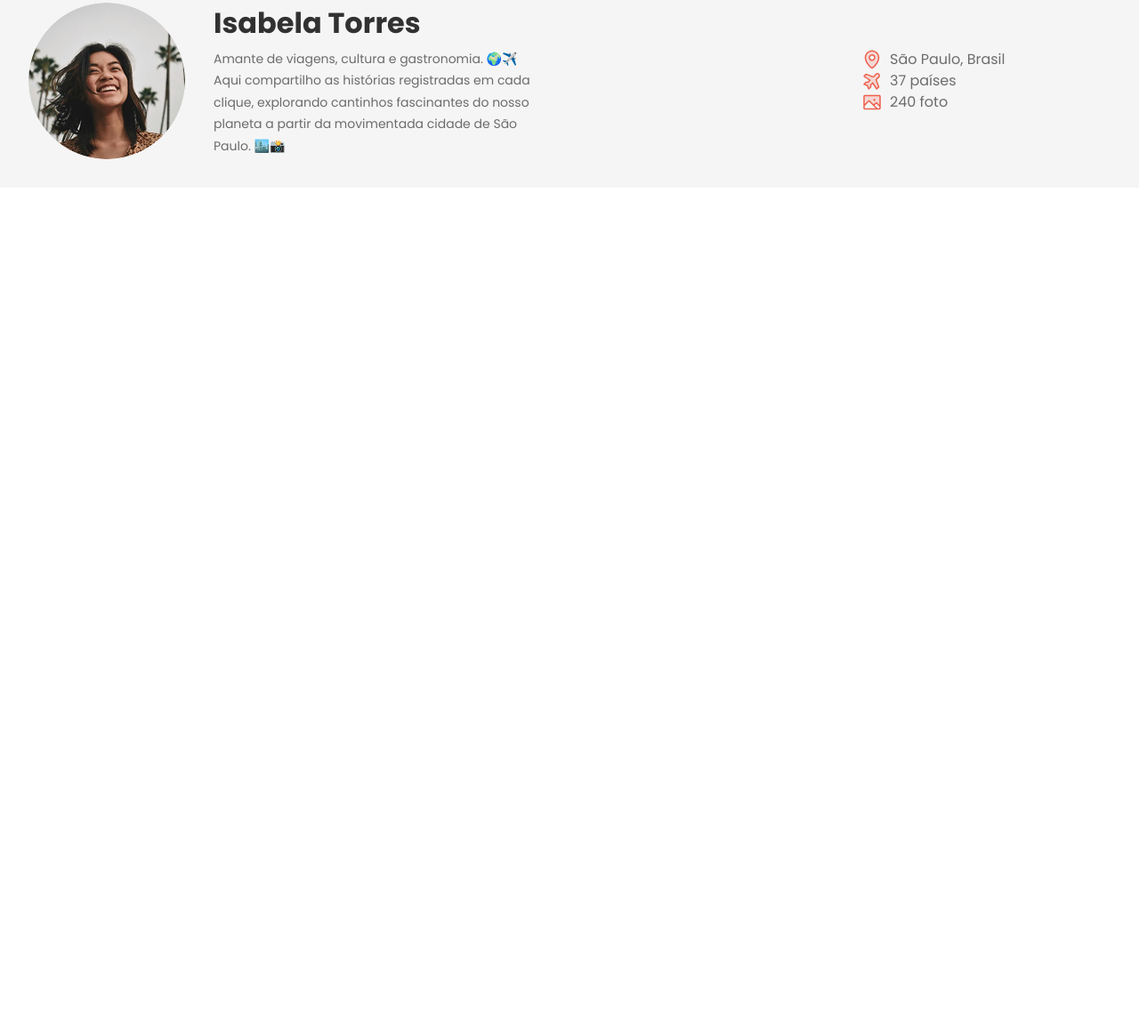
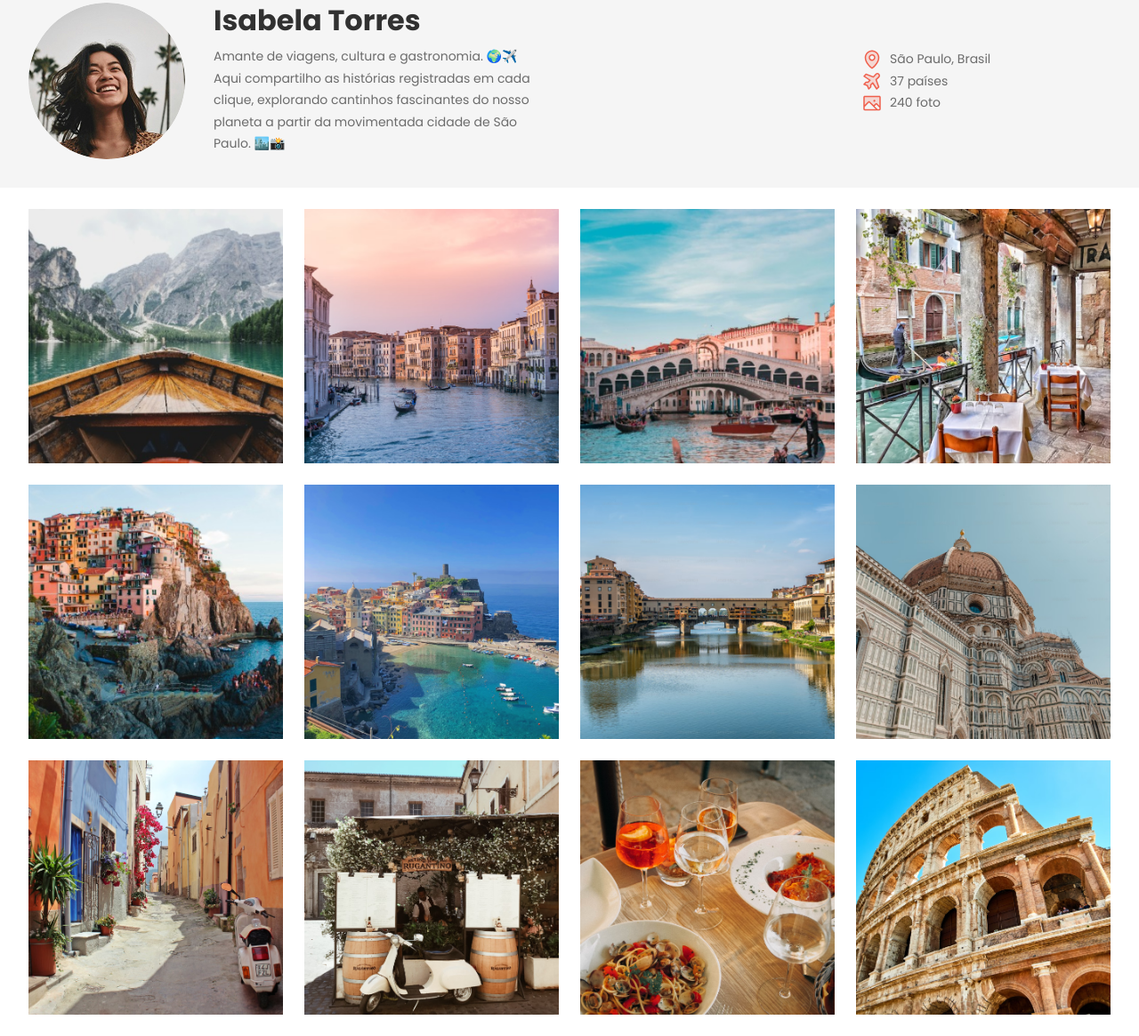
Before and after one commit to Jose-h-neto/projeto-travelgram, a plain HTML site: page index.html in a window 1280 px wide. Shown: the part 125-1290 px from the top of the page at 89% size. Before the commit the page ends 800 px from the top, so only its background shows below. Drawn offline with Linux system fonts and the light colour scheme.

Commit message:
main gallery

```diff
--- a/index.html
+++ b/index.html
@@ -15,7 +15,7 @@
 
 <body>
     <div class="bg-surface-color">
-        <nav>
+        <nav class="container">
             <a href="#" id="logo">
                 <img src="assets/Logo.svg" alt="Logomarca">
             </a>
@@ -71,7 +71,24 @@
                 </div>
             </div>
         </header>
+
+
     </div>
+
+    <main class="container">
+        <img src="assets/images/Image 01.png" alt="...">
+        <img src="assets/images/Image 02.png" alt="...">
+        <img src="assets/images/Image 03.png" alt="...">
+        <img src="assets/images/Image 04.png" alt="...">
+        <img src="assets/images/Image 05.png" alt="...">
+        <img src="assets/images/Image 06.png" alt="...">
+        <img src="assets/images/Image 07.png" alt="...">
+        <img src="assets/images/Image 08.png" alt="...">
+        <img src="assets/images/Image 09.png" alt="...">
+        <img src="assets/images/Image 10.png" alt="...">
+        <img src="assets/images/Image 11.png" alt="...">
+        <img src="assets/images/Image 12.png" alt="...">
+    </main>
 </body>
 
 </html>
--- a/styles/header.css
+++ b/styles/header.css
@@ -1,5 +1,7 @@
 header {
     padding-block: 32px;
+
+    font: var(--text-md);
 }
 
 header .container {
@@ -10,7 +12,6 @@ header .container {
 
 #profile {
     display: flex;
-    align-items: center;
     gap: 32px;
 }
 
@@ -22,10 +23,6 @@ header .container {
     font: var(--text-lg);
     color: var(--text-color-primary);
     margin-bottom: 8px;
-}
-
-#profile p {
-    font: var(--text-md);
 }
 
 #info {
--- a/styles/index.css
+++ b/styles/index.css
@@ -1,3 +1,4 @@
 @import url(global.css);
 @import url(nav.css);
 @import url(header.css);
+@import url(main.css);
--- /dev/null
+++ b/styles/main.css
@@ -0,0 +1,12 @@
+main {
+    display: flex;
+    flex-wrap: wrap;
+    gap: 24px;
+    padding-block: 24px;
+}
+
+main img {
+    width: 286px;
+    height: 286px;
+    object-fit: cover;
+}
```
